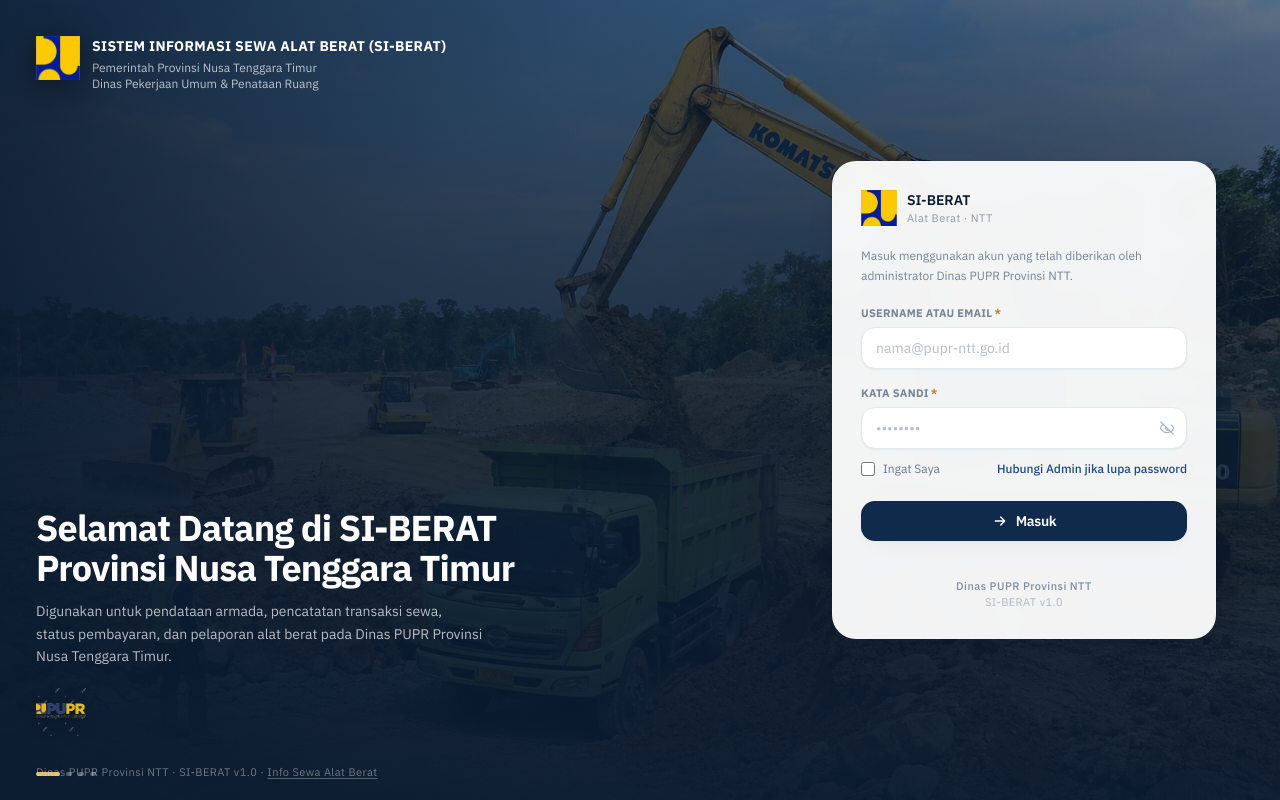
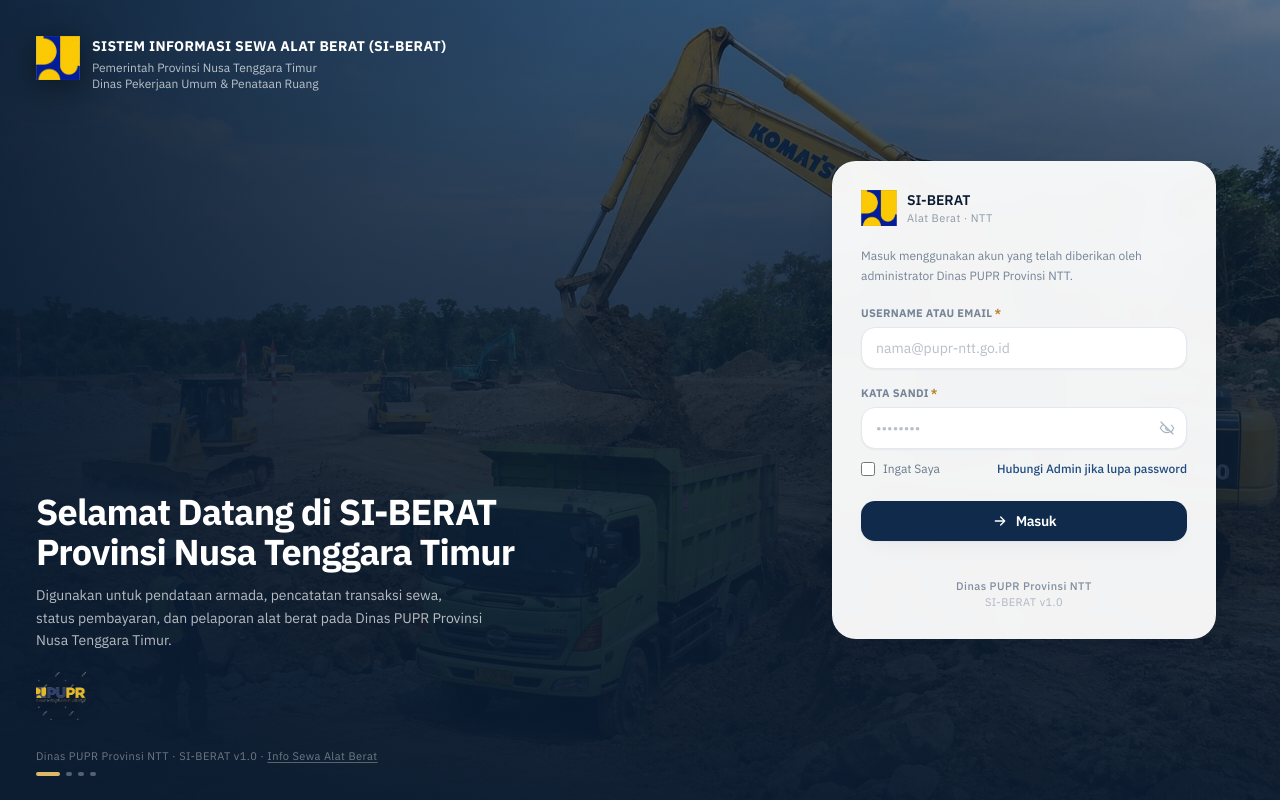
Before and after one commit to emontiga94/SI-BERAT, a React (Vite) app: page /login in a window 1280 px wide. Built offline with nearby package versions, Linux system fonts and the light colour scheme; no server answers.

Commit message:
fix(login): perbaiki tumpang tindih logo slogan dengan link info sewa alat berat

```diff
--- a/src/pages/Login.jsx
+++ b/src/pages/Login.jsx
@@ -70,7 +70,7 @@ export default function Login() {
       </div>
 
       {/* Headline — pojok kiri bawah */}
-      <div className="absolute inset-x-0 bottom-0 z-10 px-6 pb-28 sm:px-9 sm:pb-32 lg:max-w-xl lg:pb-16">
+      <div className="absolute inset-x-0 bottom-0 z-10 px-6 pb-6 sm:px-9 sm:pb-8 lg:max-w-xl">
         <h1 className="text-3xl font-bold leading-tight tracking-tight text-white sm:text-4xl">
           Selamat Datang di SI-BERAT Provinsi Nusa Tenggara Timur
         </h1>
@@ -83,15 +83,17 @@ export default function Login() {
           alt="Sigap Membangun Negeri"
           className="mt-5 h-10 w-auto opacity-90 drop-shadow-[0_4px_10px_rgba(0,0,0,0.5)] sm:h-12"
         />
+        <p className="relative z-20 mt-6 text-2xs text-white/40">
+          Dinas PUPR Provinsi NTT &middot; SI-BERAT v1.0
+          {' '}&middot;{' '}
+          <Link
+            to="/info-sewa"
+            className="relative z-20 inline-block py-1 underline decoration-white/30 underline-offset-2 hover:text-white/70"
+          >
+            Info Sewa Alat Berat
+          </Link>
+        </p>
       </div>
-
-      <p className="absolute bottom-5 left-6 z-10 text-2xs text-white/40 sm:left-9">
-        Dinas PUPR Provinsi NTT &middot; SI-BERAT v1.0
-        {' '}&middot;{' '}
-        <Link to="/info-sewa" className="underline decoration-white/30 underline-offset-2 hover:text-white/70">
-          Info Sewa Alat Berat
-        </Link>
-      </p>
 
       {/* Kartu login — mengambang di kanan */}
       <div className="relative z-10 flex min-h-screen items-center justify-center px-4 py-10 lg:justify-end lg:pr-16 lg:py-0">
```
